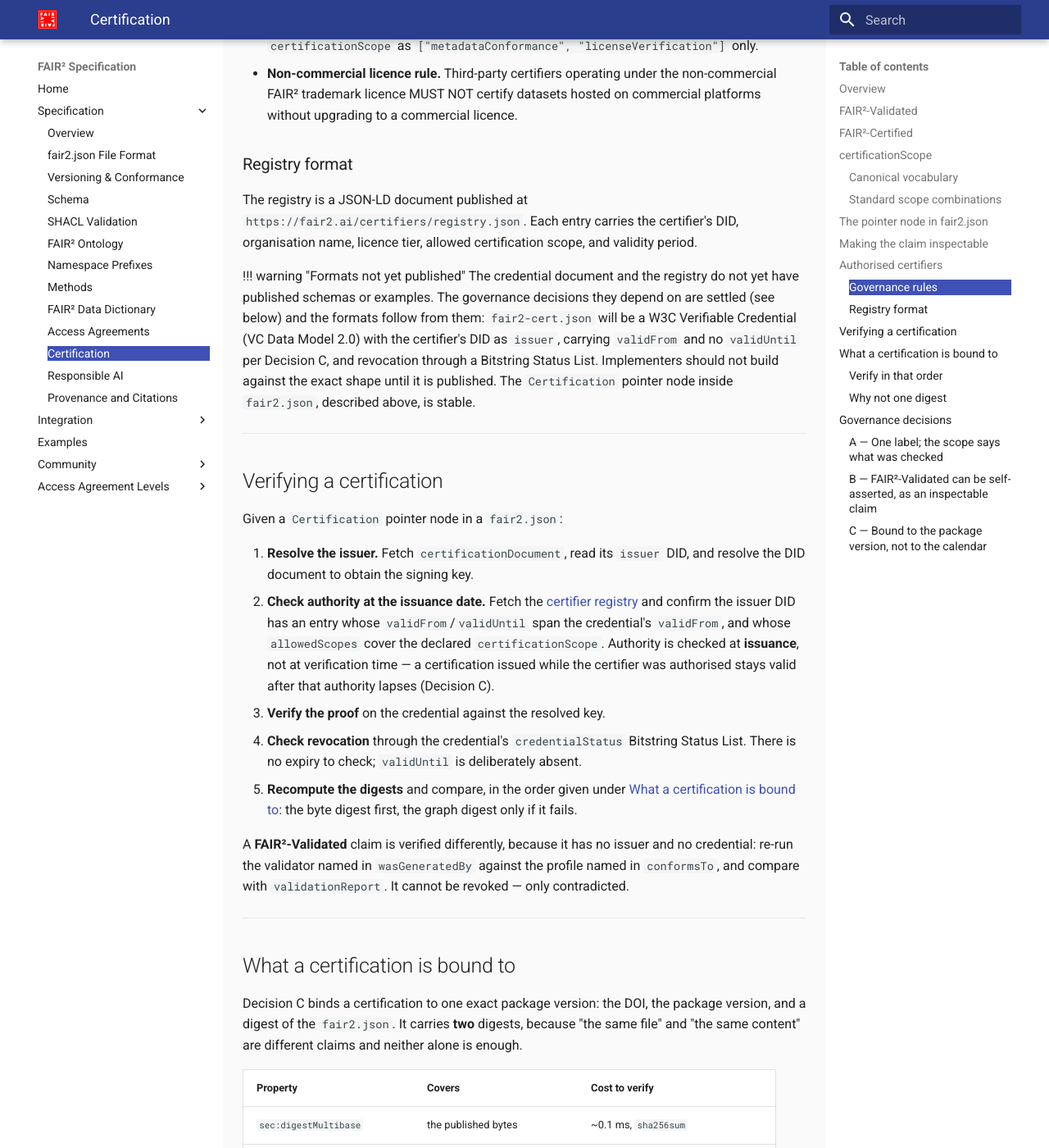
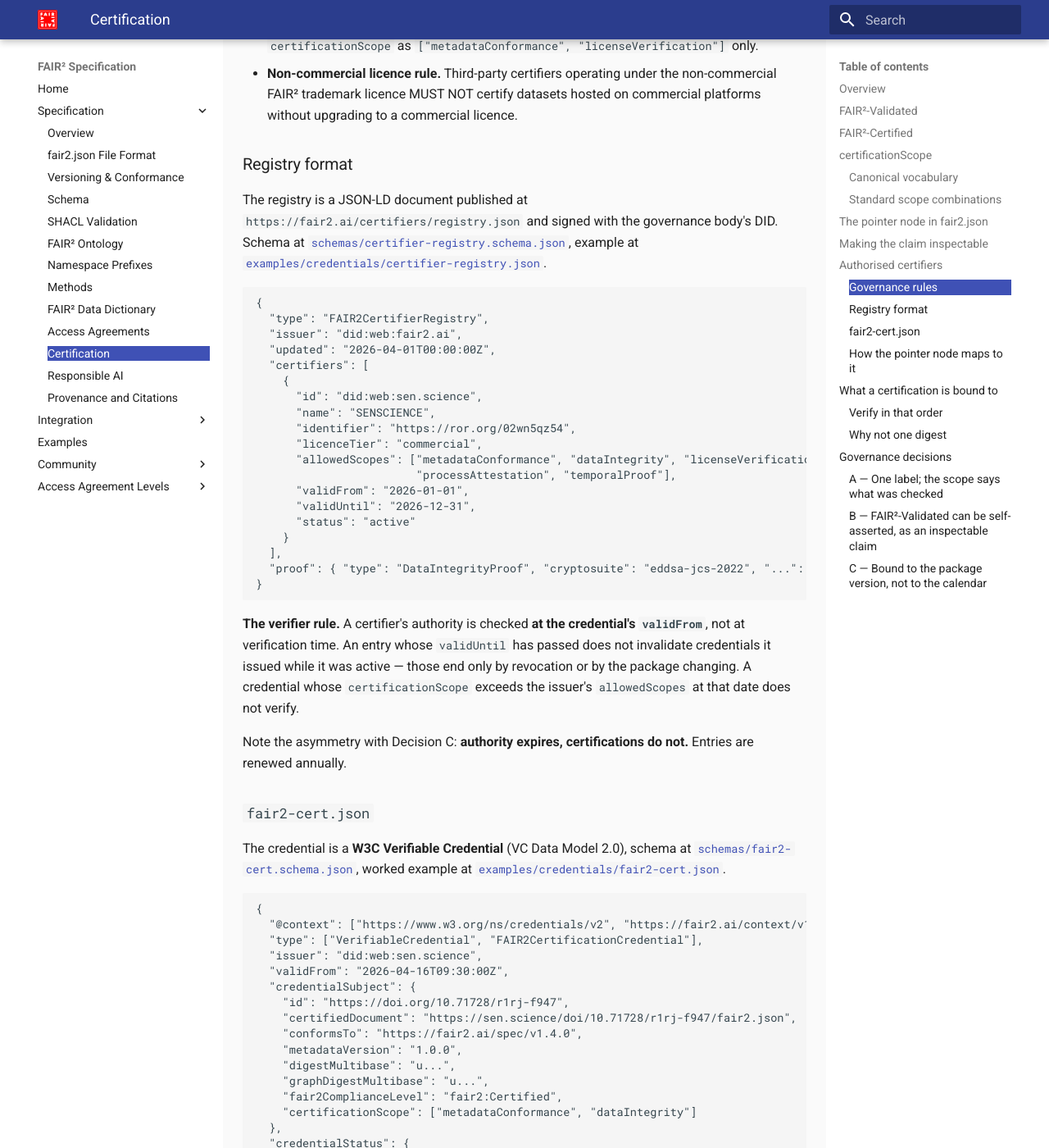
Before and after one commit to fair-squared/fair2-spec, an MkDocs documentation site: the page built from docs/specification/certification.md, in a window 1280 px wide and 1400 px high, scrolled down 4011 px. Shown: the whole window at 82% size. Built offline with MkDocs 1.6.1 and Material for MkDocs 9.7.7, drawn with Linux system fonts in a browser that asks for light colours; the version menu is left out; some of the changed text lies outside the part shown.

Commit message:
Publish the credential and registry formats
Tasks 3, 4 and 5 of the governance brief, and the last of it.

schemas/ is a new folder - the repo had no JSON Schema - holding
fair2-cert.schema.json and certifier-registry.schema.json, with worked
examples under examples/credentials/ carrying the real digests computed
from the reference dataset.

fair2-cert.json is a W3C Verifiable Credential (VC 2.0), issued by a
did:web, signed with eddsa-jcs-2022 to match the rest of the FAIR2
credential stack, and revoked through a Bitstring Status List. Three
things in it follow from the decisions rather than from the VC model:

- validUntil is forbidden rather than optional. Decision C binds a
  certification to a package version, so the schema rejects the field
  outright instead of leaving it to convention.
- credentialSubject.certifiedDocument names the digested file by URL.
  "fair2.json" alone is ambiguous: a FAIR2 governance document uses the
  same filename with a disjoint vocabulary, so a verifier told only the
  name cannot know which file to hash.
- the subject carries metadataVersion, not the dataset version. A
  metadata correction produces a new document to certify even when the
  data has not moved.

The registry is signed by the governance body's DID and carries each
certifier's licence tier, allowed scopes and validity window. The
verifier rule is stated explicitly, because it is the one place the
model is asymmetric: authority is checked at the credential's validFrom,
so authority expires annually while the certifications it issued do not.
A credential whose scope exceeds its issuer's allowedScopes at that date
does not verify.

certification.md documents both, plus a table mapping the Certification
pointer node in fair2.json onto the credential.

Four new terms: FAIR2CertificationCredential, FAIR2CertifierRegistry,
licenceTier, allowedScopes, certifiedDocument.

The guard validates both examples against their schemas and excludes
examples/credentials/ from the dataset sweep, since these are neither
dataset documents nor Certification nodes. Negative-tested: adding
validUntil, using a scope token outside the vocabulary, and changing the
cryptosuite are each caught.

Co-Authored-By: Claude Opus 5 (1M context) <noreply@anthropic.com>

````diff
--- a/docs/specification/certification.md
+++ b/docs/specification/certification.md
@@ -178,48 +178,102 @@ trademark licence.
 ### Registry format
 
 The registry is a JSON-LD document published at
-`https://fair2.ai/certifiers/registry.json`. Each entry carries the
-certifier's DID, organisation name, licence tier, allowed certification
-scope, and validity period.
+`https://fair2.ai/certifiers/registry.json` and signed with the governance
+body's DID. Schema at
+[`schemas/certifier-registry.schema.json`](https://github.com/fair-squared/fair2-spec/blob/main/schemas/certifier-registry.schema.json),
+example at
+[`examples/credentials/certifier-registry.json`](https://github.com/fair-squared/fair2-spec/blob/main/examples/credentials/certifier-registry.json).
 
-!!! warning "Formats not yet published"
-    The credential document and the registry do not yet have published
-    schemas or examples. The governance decisions they depend on are settled
-    (see below) and the formats follow from them: `fair2-cert.json` will be a
-    W3C Verifiable Credential (VC Data Model 2.0) with the certifier's DID as
-    `issuer`, carrying `validFrom` and no `validUntil` per Decision C, and
-    revocation through a Bitstring Status List. Implementers should not build
-    against the exact shape until it is published. The `Certification`
-    pointer node inside `fair2.json`, described above, is stable.
+```json
+{
+  "type": "FAIR2CertifierRegistry",
+  "issuer": "did:web:fair2.ai",
+  "updated": "2026-04-01T00:00:00Z",
+  "certifiers": [
+    {
+      "id": "did:web:sen.science",
+      "name": "SENSCIENCE",
+      "identifier": "https://ror.org/02wn5qz54",
+      "licenceTier": "commercial",
+      "allowedScopes": ["metadataConformance", "dataIntegrity", "licenseVerification",
+                        "processAttestation", "temporalProof"],
+      "validFrom": "2026-01-01",
+      "validUntil": "2026-12-31",
+      "status": "active"
+    }
+  ],
+  "proof": { "type": "DataIntegrityProof", "cryptosuite": "eddsa-jcs-2022", "...": "..." }
+}
+```
 
+**The verifier rule.** A certifier's authority is checked **at the
+credential's `validFrom`**, not at verification time. An entry whose
+`validUntil` has passed does not invalidate credentials it issued while it
+was active — those end only by revocation or by the package changing. A
+credential whose `certificationScope` exceeds the issuer's `allowedScopes`
+at that date does not verify.
 
----
+Note the asymmetry with Decision C: **authority expires, certifications do
+not.** Entries are renewed annually.
 
-## Verifying a certification
+### `fair2-cert.json`
 
-Given a `Certification` pointer node in a `fair2.json`:
+The credential is a **W3C Verifiable Credential** (VC Data Model 2.0),
+schema at [`schemas/fair2-cert.schema.json`](https://github.com/fair-squared/fair2-spec/blob/main/schemas/fair2-cert.schema.json),
+worked example at
+[`examples/credentials/fair2-cert.json`](https://github.com/fair-squared/fair2-spec/blob/main/examples/credentials/fair2-cert.json).
 
-1. **Resolve the issuer.** Fetch `certificationDocument`, read its `issuer`
-   DID, and resolve the DID document to obtain the signing key.
-2. **Check authority at the issuance date.** Fetch the
-   [certifier registry](#registry-format) and confirm the issuer DID has an
-   entry whose `validFrom`/`validUntil` span the credential's `validFrom`,
-   and whose `allowedScopes` cover the declared `certificationScope`.
-   Authority is checked at **issuance**, not at verification time — a
-   certification issued while the certifier was authorised stays valid after
-   that authority lapses (Decision C).
-3. **Verify the proof** on the credential against the resolved key.
-4. **Check revocation** through the credential's `credentialStatus`
-   Bitstring Status List. There is no expiry to check; `validUntil` is
-   deliberately absent.
-5. **Recompute the digests** and compare, in the order given under
-   [What a certification is bound to](#what-a-certification-is-bound-to):
-   the byte digest first, the graph digest only if it fails.
+```json
+{
+  "@context": ["https://www.w3.org/ns/credentials/v2", "https://fair2.ai/context/v1.4.0"],
+  "type": ["VerifiableCredential", "FAIR2CertificationCredential"],
+  "issuer": "did:web:sen.science",
+  "validFrom": "2026-04-16T09:30:00Z",
+  "credentialSubject": {
+    "id": "https://doi.org/10.71728/r1rj-f947",
+    "certifiedDocument": "https://sen.science/doi/10.71728/r1rj-f947/fair2.json",
+    "conformsTo": "https://fair2.ai/spec/v1.4.0",
+    "metadataVersion": "1.0.0",
+    "digestMultibase": "u...",
+    "graphDigestMultibase": "u...",
+    "fair2ComplianceLevel": "fair2:Certified",
+    "certificationScope": ["metadataConformance", "dataIntegrity"]
+  },
+  "credentialStatus": {
+    "type": "BitstringStatusListEntry",
+    "statusPurpose": "revocation",
+    "statusListIndex": "4812",
+    "statusListCredential": "https://sen.science/certifications/status/1"
+  },
+  "proof": { "type": "DataIntegrityProof", "cryptosuite": "eddsa-jcs-2022", "...": "..." }
+}
+```
 
-A **FAIR²-Validated** claim is verified differently, because it has no
-issuer and no credential: re-run the validator named in `wasGeneratedBy`
-against the profile named in `conformsTo`, and compare with
-`validationReport`. It cannot be revoked — only contradicted.
+Three things follow from the decisions rather than from the VC model:
+
+- **`validUntil` is forbidden**, not merely optional (Decision C). The schema
+  rejects it. A certification ends by revocation or by the package changing.
+- **`credentialSubject.certifiedDocument`** names the digested file by URL.
+  "fair2.json" alone is ambiguous — a FAIR² *governance* document uses the
+  same filename and a disjoint vocabulary. The digests cover the metadata
+  document described by this specification.
+- **`eddsa-jcs-2022`** is the cryptosuite, matching the rest of the FAIR²
+  credential stack. Note this canonicalises the *credential* for signing; it
+  is unrelated to how the payload digests are computed.
+
+### How the pointer node maps to it
+
+| `Certification` node in `fair2.json` | `fair2-cert.json` |
+|---|---|
+| `certifiedBy` | `issuer` (as a DID) |
+| `dateIssued` | `validFrom` |
+| `fair2ComplianceLevel` | `credentialSubject.fair2ComplianceLevel` |
+| `certificationScope` | `credentialSubject.certificationScope` |
+| `certificationDocument` | the credential's own `id` |
+| — | the digests, the status entry and the proof, which exist only in the credential |
+
+The pointer node lets a consumer read the status without fetching the
+credential; the credential is what makes it checkable.
 
 
 ---
--- a/requirements.txt
+++ b/requirements.txt
@@ -2,3 +2,6 @@ mkdocs==1.5.3
 mkdocs-material==9.5.13
 pyshacl>=0.26
 rdflib>=7.0
+jsonschema>=4.0
+mlcroissant
+pyld>=2.0
````
Also changed, not shown: docs/specification/fair2-ontology.md (+5 -0 lines), 15 other files.
